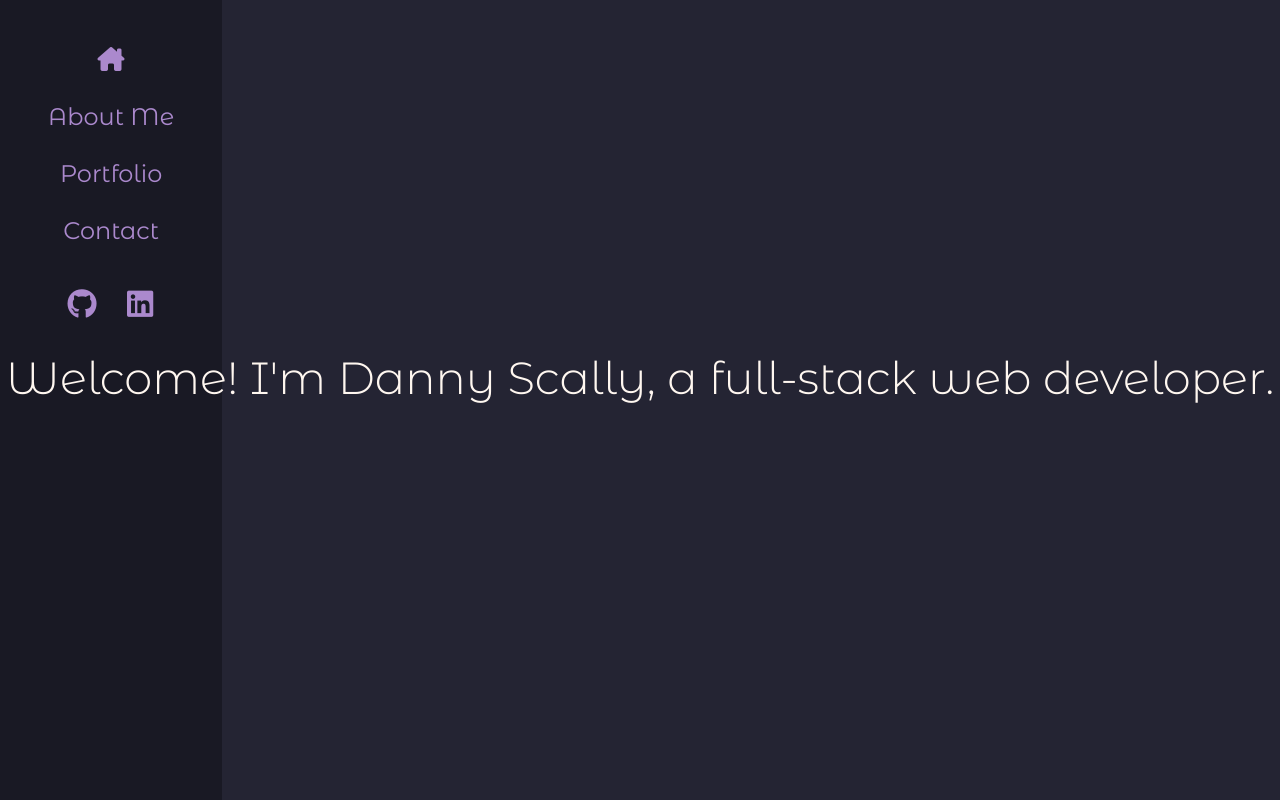
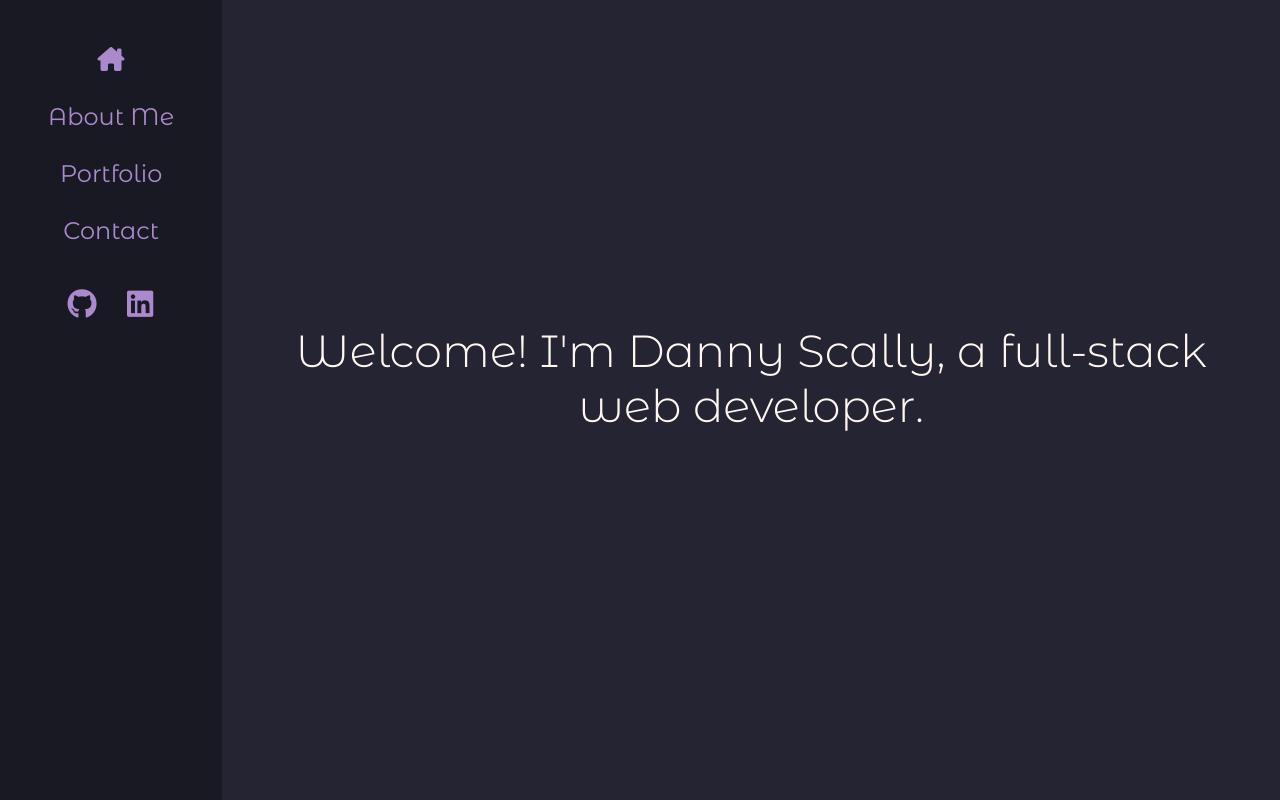
Before and after one commit to dascally/dascally.github.io, an Eleventy site: page src/index.html in a window 1280 px wide. Built offline with nearby package versions, Linux system fonts and the light colour scheme; Eleventy itself is replaced by a stand-in of ours; files that its build step writes are made by us from their sources; files whose address does not match are found by name; what postcss-import would draw is missing.

Commit message:
fix(Home): Properly contain .welcomeMessage within main

```diff
--- a/src/_layouts/main.html
+++ b/src/_layouts/main.html
@@ -21,7 +21,9 @@ title: Danny Scally
     ></script>
   </head>
   <body>
-    {%- include 'header.html' %}
-    <main>{{ content | safe -}}</main>
+    {%- include 'header.html' -%}
+    <main {%- if containerClass %} class="{{ containerClass }}" {%- endif %}>
+      {{- content | safe -}}
+    </main>
   </body>
 </html>
--- a/src/css/layout.css
+++ b/src/css/layout.css
@@ -30,13 +30,11 @@ body > header {
 body > main {
   margin: calc(4rem / 3) 2rem;
 }
-
 @media screen and (min-width: 500px) {
   body > main {
     margin: calc(4rem / 3) 3rem;
   }
 }
-
 @media screen and (min-width: 750px) {
   body > main {
     margin: calc(4rem / 3) calc(1 / 8 * 100%);
--- a/src/css/pages/home.css
+++ b/src/css/pages/home.css
@@ -1,3 +1,16 @@
+.welcomeContainer {
+  position: relative;
+  max-width: none;
+}
+.welcomeContainer {
+  margin: 0 1rem;
+}
+@media screen and (min-width: 750px) {
+  .welcomeContainer {
+    margin: 0 2rem;
+  }
+}
+
 .welcomeMessage {
   position: absolute;
   top: 0;
--- a/src/index.html
+++ b/src/index.html
@@ -1,6 +1,7 @@
 ---
 layout: main.html
 title: Danny Scally
+containerClass: welcomeContainer
 ---
 
 <div class="welcomeMessage">
```
